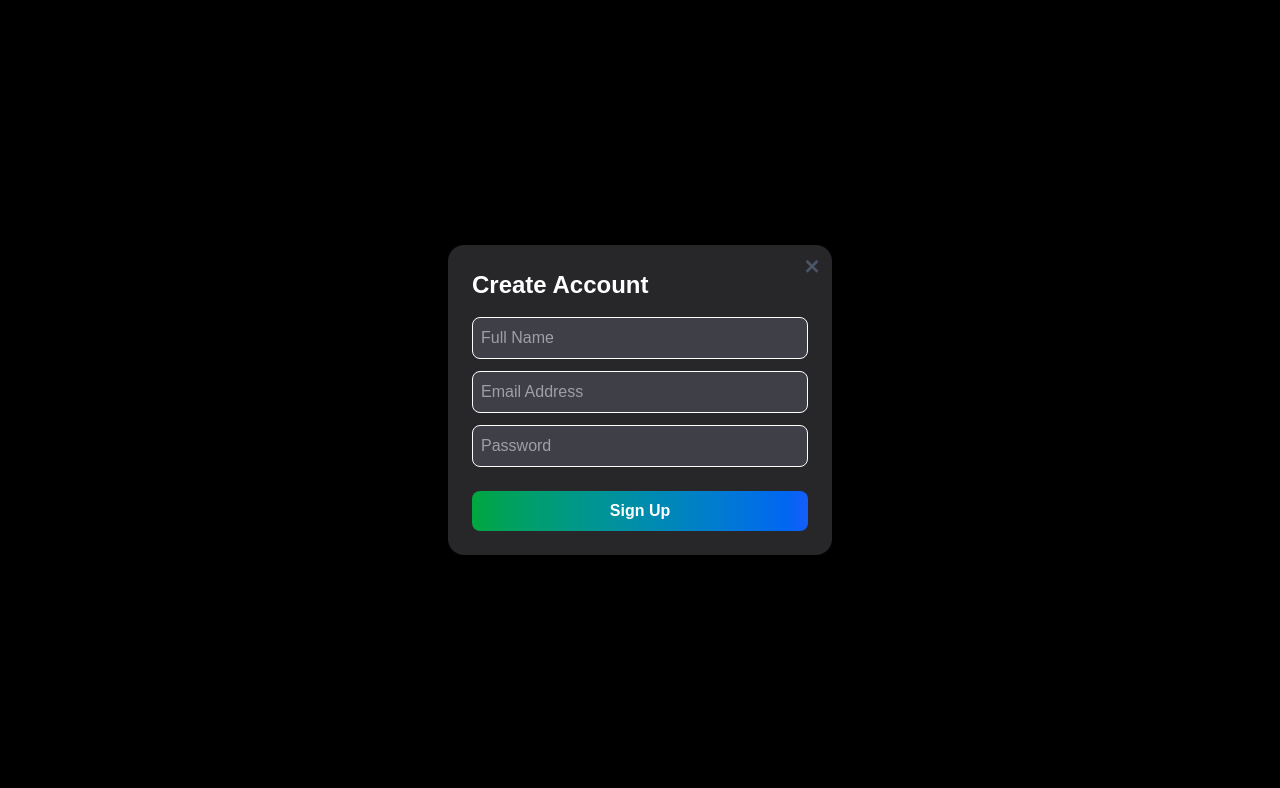
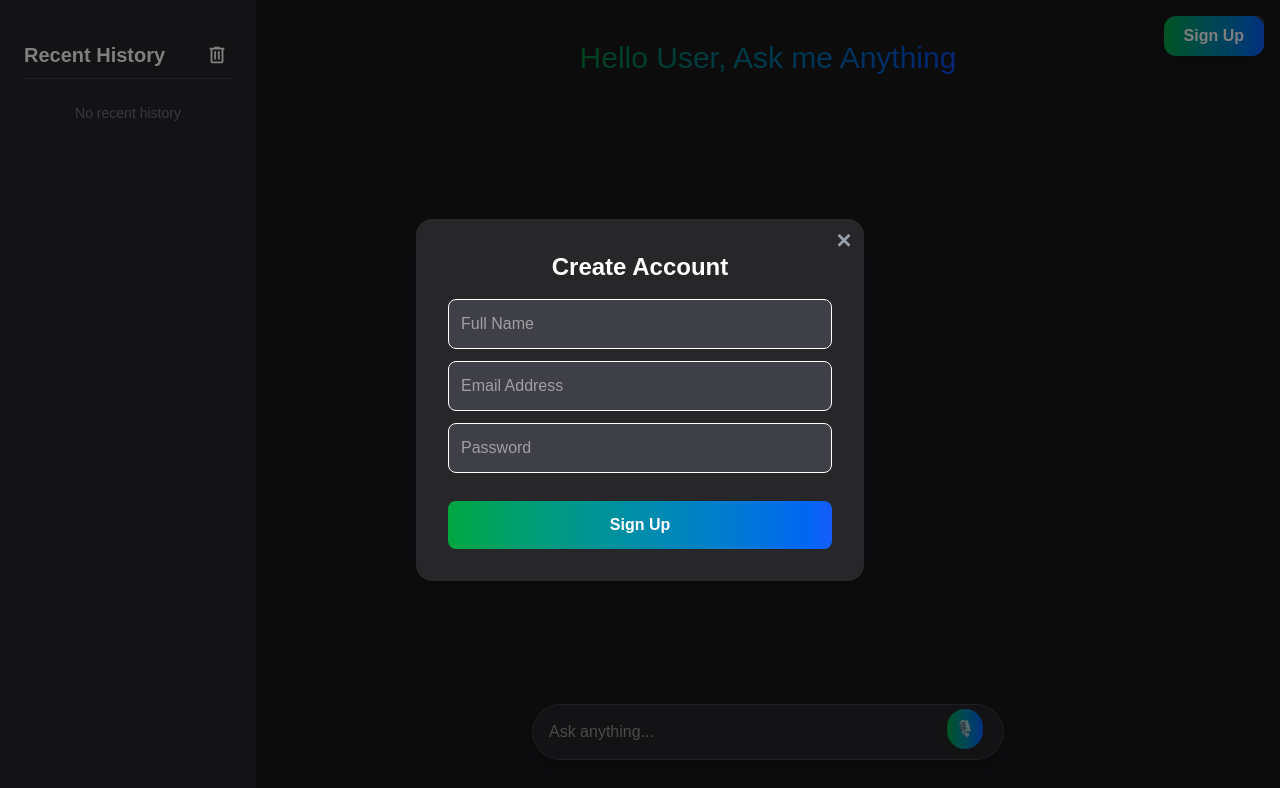
Before and after one commit to Abhiishek-webdev/react-ai-tool, a React (Vite) app: page / in a window 1280 px wide. Both pictures are taken after a click on the button "Sign Up". Shown: the top 788 px of the page. Built offline with nearby package versions, Linux system fonts and the light colour scheme.

Commit message:
make it responsive

```diff
--- a/src/App.css
+++ b/src/App.css
@@ -0,0 +1,22 @@
+@keyframes fadeIn {
+  from {
+    opacity: 0;
+    transform: scale(0.95);
+  }
+  to {
+    opacity: 1;
+    transform: scale(1);
+  }
+}
+
+.animate-fadeIn {
+  animation: fadeIn 0.3s ease-out;
+}
+/* 🧩 Hide scrollbar globally */
+.scrollbar-hide::-webkit-scrollbar {
+  display: none;
+}
+.scrollbar-hide {
+  -ms-overflow-style: none;
+  scrollbar-width: none;
+}
--- a/src/App.jsx
+++ b/src/App.jsx
@@ -9,35 +9,29 @@ import VoiceChat from "./components/VoiceChat";
 function App() {
   const [question, setQuestion] = useState("");
   const [result, setResult] = useState([]);
-  const [recentHistory, setRecentHistory] = useState(JSON.parse(localStorage.getItem('history')))
-  const [selectedHistory, setSelectedHistory] = useState('');
-  const scrollToAns=useRef();
+  const [recentHistory, setRecentHistory] = useState(
+    JSON.parse(localStorage.getItem("history"))
+  );
+  const [selectedHistory, setSelectedHistory] = useState("");
+  const scrollToAns = useRef();
   const [loader, setLoader] = useState(false);
+  const [darkMode, setDarkMode] = useState("dark");
+  const [sidebarOpen, setSidebarOpen] = useState(false);
 
   const askQuestion = async () => {
+    if (!question && !selectedHistory) return false;
 
-    if(!question && !selectedHistory){
-      return false;
+    if (question) {
+      let history = JSON.parse(localStorage.getItem("history")) || [];
+      history = [question, ...history];
+      localStorage.setItem("history", JSON.stringify(history));
+      setRecentHistory(history);
     }
 
-    if(question){
-      if(localStorage.getItem('history')){
-      let history = JSON.parse(localStorage.getItem('history'))
-      history = [question, ...history]
-      localStorage.setItem('history', JSON.stringify(history))
-      setRecentHistory(history)
-    }else{
-      localStorage.setItem('history', JSON.stringify([question]))
-      setRecentHistory([question])
-    }
-    }
-
-    const payloadData = question ? question : selectedHistory
+    const payloadData = question ? question : selectedHistory;
     const payload = {
-    "contents": [{
-      "parts": [{"text": payloadData}]
-    }]
-  }
+      contents: [{ parts: [{ text: payloadData }] }],
+    };
 
     setLoader(true);
     let response = await fetch(URL, {
@@ -46,94 +40,194 @@ function App() {
     });
 
     response = await response.json();
+    let dataString = response.candidates[0].content.parts[0].text;
+    dataString = dataString.split("* ").map((item) => item.trim());
 
-    // Spliting data/Answer
-    let dataString = response.candidates[0].content.parts[0].text;
-    dataString = dataString.split("* ");
-    dataString = dataString.map((item) => item.trim());
+    setResult((prev) => [
+      ...prev,
+      { type: "q", text: question ? question : selectedHistory },
+      { type: "a", text: dataString },
+    ]);
+    setQuestion("");
 
-    //console.log(dataString);
-    setResult([...result,{type:'q',text:question?question:selectedHistory},{type:'a',text:dataString}]);
-    setQuestion('');
-
-    setTimeout(()=>{
-      scrollToAns.current.scrollTop=scrollToAns.current.scrollHeight;
-    },500);
-    setLoader(false)
-  }
+    setTimeout(() => {
+      scrollToAns.current.scrollTop = scrollToAns.current.scrollHeight;
+    }, 500);
+    setLoader(false);
+  };
 
   const isEnter = (event) => {
-     if(event.key=='Enter'){
-      askQuestion();
-     }
-  }
+    if (event.key === "Enter") askQuestion();
+  };
 
-  useEffect(()=>{
-    console.log(selectedHistory);
-    askQuestion();
-  },[selectedHistory])
+  useEffect(() => {
+    if (selectedHistory) askQuestion();
+  }, [selectedHistory]);
 
-  //Dark mode feature
-  const [darkMode, setDarkMode]=useState('dark');
-  useEffect(()=>{
-     if(darkMode=='dark'){
-      document.documentElement.classList.add('dark')
-     }else{
-      document.documentElement.classList.remove('dark')
-     }
-  },[darkMode])
+  // 🌓 Dark mode
+  useEffect(() => {
+    if (darkMode === "dark") document.documentElement.classList.add("dark");
+    else document.documentElement.classList.remove("dark");
+  }, [darkMode]);
 
   return (
-     <div className={darkMode=='dark'?'dark':'light'}>
-      <SignUp/>
-    <div className="grid grid-cols-5 h-screen text-center">
-      <select onChange={(event)=>setDarkMode(event.target.value)} className={`fixed bottom-1 p-4 ${
-              darkMode === "dark" ? "text-white bg-zinc-800" : "text-black bg-white"
+    <div
+      className={`${
+        darkMode === "dark" ? "dark" : ""
+      } w-screen h-screen overflow-hidden`}
+    >
+      <SignUp />
+
+      {/* 🟢 Header */}
+      <header className="md:hidden flex items-center justify-between p-3 border-b dark:border-zinc-700 bg-white dark:bg-zinc-900">
+        <button
+          onClick={() => setSidebarOpen(true)}
+          aria-label="Open sidebar"
+          className="p-2 rounded-md focus:outline-none focus:ring"
+        >
+          <svg
+            className="w-6 h-6"
+            fill="none"
+            stroke="currentColor"
+            viewBox="0 0 24 24"
+          >
+            <path
+              strokeWidth="2"
+              strokeLinecap="round"
+              strokeLinejoin="round"
+              d="M4 6h16M4 12h16M4 18h16"
+            />
+          </svg>
+        </button>
+
+
+        {/* 🌓 Dark mode (mobile) */}
+        <div className="hidden md:block fixed top-20 right-5 z-30">
+         <select
+         onChange={(e) => setDarkMode(e.target.value)}
+         value={darkMode}
+         className={`p-2 rounded-md border text-sm ${
+         darkMode === "dark"
+         ? "text-white bg-zinc-800 border-zinc-700"
+         : "text-black bg-white border-zinc-300"
        }`}>
-         <option  value="dark">Dark</option>
-         <option  value="light">Light</option>
+         <option value="dark">Dark</option>
+         <option value="light">Light</option>
         </select>
+       </div>
 
-      <RecentSearch recentHistory={recentHistory} setRecentHistory={setRecentHistory} setSelectedHistory={setSelectedHistory} darkMode={darkMode}/>
-      <div className="col-span-4 p-10">
-       <h1 className="text-3xl bg-clip-text text-transparent bg-gradient-to-r from-green-700 to-blue-700"
-        >Hello User, Ask me Anything</h1>
-        {
-          loader?
-          <div role="status">
-        <svg aria-hidden="true" className="inline w-8 h-8 text-gray-200 animate-spin dark:text-gray-600 fill-purple-600" viewBox="0 0 100 101" fill="none" xmlns="http://www.w3.org/2000/svg">
-        <path d="M100 50.5908C100 78.2051 77.6142 100.591 50 100.591C22.3858 100.591 0 78.2051 0 50.5908C0 22.9766 22.3858 0.59082 50 0.59082C77.6142 0.59082 100 22.9766 100 50.5908ZM9.08144 50.5908C9.08144 73.1895 27.4013 91.5094 50 91.5094C72.5987 91.5094 90.9186 73.1895 90.9186 50.5908C90.9186 27.9921 72.5987 9.67226 50 9.67226C27.4013 9.67226 9.08144 27.9921 9.08144 50.5908Z" fill="currentColor"/>
-        <path d="M93.9676 39.0409C96.393 38.4038 97.8624 35.9116 97.0079 33.5539C95.2932 28.8227 92.871 24.3692 89.8167 20.348C85.8452 15.1192 80.8826 10.7238 75.2124 7.41289C69.5422 4.10194 63.2754 1.94025 56.7698 1.05124C51.7666 0.367541 46.6976 0.446843 41.7345 1.27873C39.2613 1.69328 37.813 4.19778 38.4501 6.62326C39.0873 9.04874 41.5694 10.4717 44.0505 10.1071C47.8511 9.54855 51.7191 9.52689 55.5402 10.0491C60.8642 10.7766 65.9928 12.5457 70.6331 15.2552C75.2735 17.9648 79.3347 21.5619 82.5849 25.841C84.9175 28.9121 86.7997 32.2913 88.1811 35.8758C89.083 38.2158 91.5421 39.6781 93.9676 39.0409Z" fill="currentFill"/>
+      </header>
+
+      {/* 🧩 Main layout (grid, fixed height) */}
+      <div className="grid grid-cols-1 md:grid-cols-5 h-[calc(100vh-56px)] md:h-screen">
+        {/* Sidebar */}
+        <aside
+          className={`bg-white dark:bg-zinc-800 md:col-span-1 z-30 transform transition-transform
+            ${
+              sidebarOpen
+                ? "fixed inset-0 w-4/5 max-w-xs md:static"
+                : "hidden md:block"
+            }`}
+        >
+          <div className="h-full p-3 md:pt-5 md:h-screen overflow-y-auto scrollbar-hide">
+            <div className="flex items-center justify-between md:hidden mb-2">
+              <h2 className="text-lg font-semibold text-zinc-900 dark:text-zinc-100">
+                Recent
+              </h2>
+              <button
+                onClick={() => setSidebarOpen(false)}
+                className="px-2 py-1 rounded"
+              >
+                ✕
+              </button>
+            </div>
+
+            <RecentSearch
+              recentHistory={recentHistory}
+              setRecentHistory={setRecentHistory}
+              setSelectedHistory={(h) => {
+                setSelectedHistory(h);
+                setSidebarOpen(false);
+              }}
+              darkMode={darkMode}
+            />
+          </div>
+        </aside>
+
+        {/* Overlay for mobile */}
+        {sidebarOpen && (
+          <div
+            className="fixed inset-0 bg-black/40 z-20 md:hidden"
+            onClick={() => setSidebarOpen(false)}
+          />
+        )}
+
+        {/* Main content */}
+        <main className="md:col-span-4 flex flex-col items-center p-4 md:p-10 text-center h-full overflow-hidden">
+
+  {/* Desktop Dark mode selector */}
+  <div className="hidden md:block fixed top-4 right-4 z-30">
+    <select
+      onChange={(e) => setDarkMode(e.target.value)}
+      value={darkMode}
+      className={`p-2 rounded-md border text-sm ${
+        darkMode === "dark"
+          ? "text-white bg-zinc-800 border-zinc-700"
+          : "text-black bg-white border-zinc-300"
+      }`}
+    >
+      <option value="dark">Dark</option>
+      <option value="light">Light</option>
+    </select>
+  </div>
+
+  {/* Heading */}
+  <h1 className="text-2xl md:text-3xl bg-clip-text text-transparent bg-gradient-to-r from-green-700 to-blue-700 mb-3">
+    Hello User, Ask me Anything
+  </h1>
+
+  {/* Loader */}
+  {loader && (
+    <div role="status" className="my-2">
+      <svg
+        aria-hidden="true"
+        className="inline w-8 h-8 text-gray-200 animate-spin dark:text-gray-600 fill-purple-600"
+        viewBox="0 0 100 101"
+      >
+        <path
+          d="M100 50.5908C100 78.2051..."
+          fill="currentColor"
+        />
       </svg>
-        <span className="sr-only">Loading...</span>
-      </div>:null
-        }
-        <div ref={scrollToAns} className="container h-100 overflow-x-auto text-balance">
-          <div className="dark:text-zinc-300 text-zinc-800">
-            <ul>
-            {
-              result.map((item,idx)=>(
-               <QuestionAnswer key={idx} item={item} idx={idx}/>
-              ))
-            }
+    </div>
+  )}
+
+  {/* ✅ Scrollable Q/A Section only */}
+  <div
+    ref={scrollToAns}
+    className="flex-1 w-full md:w-3/4 overflow-y-auto scrollbar-hide px-2 pb-4"
+  >
+    <ul className="dark:text-zinc-300 text-zinc-800 space-y-2">
+      {result.map((item, idx) => (
+        <QuestionAnswer key={idx} item={item} idx={idx} />
+      ))}
     </ul>
   </div>
-        </div>
-        <div
-          className="dark:bg-zinc-800 bg-white w-1/2 p-1 pr-5 dark:text-white text-zinc-800 m-auto rounded-4xl
-           border border-zinc-700 flex h-14"
-        >
+
+  {/* ✅ Fixed Input Bar (always visible at bottom) */}
+  <div className="sticky bottom-0 w-full md:w-1/2 dark:bg-zinc-800 bg-white p-1 pr-5 dark:text-white text-zinc-800 rounded-4xl border border-zinc-700 flex h-14 shadow-lg">
     <input
       type="text"
       value={question}
       onKeyDown={isEnter}
       onChange={(event) => setQuestion(event.target.value)}
-            className="w-full h-full p-3 outline-none"
-            placeholder="Ask anything"
+      className="w-full h-full p-3 outline-none bg-transparent"
+      placeholder="Ask anything..."
     />
     <VoiceChat onResult={(transcript) => setQuestion(transcript)} />
   </div>
-      </div>
+</main>
+
       </div>
     </div>
   );
--- a/src/components/RecentSearch.jsx
+++ b/src/components/RecentSearch.jsx
@@ -1,28 +1,65 @@
-import React from 'react'
+// src/components/RecentSearch.jsx
+import React from "react";
 
-export default function RecentSearch({recentHistory, setRecentHistory, setSelectedHistory, darkMode}) {
-
-    const clearHistory=()=>{
+export default function RecentSearch({
+  recentHistory,
+  setRecentHistory,
+  setSelectedHistory,
+  darkMode,
+}) {
+  const clearHistory = () => {
     localStorage.clear();
     setRecentHistory([]);
-  }
+  };
 
-    return (
-        <>
-            <div className="col-span-1 dark:bg-zinc-800 bg-white p-3 md:pt-5 md:h-screen overflow-y-auto w-full md:w-auto">
-                <h1 className="text-xl dark:text-white text-zinc-800 flex text-center justify-center">
-                    <span>Recent History</span>
-                    <button onClick={clearHistory} className="cursor-pointer"><svg xmlns="http://www.w3.org/2000/svg" height="22px" viewBox="0 -960 960 960" width="22px" className={`fill-current ${darkMode === 'dark' ? 'text-white' : 'text-black'}`}>
-                    <path d="M280-120q-33 0-56.5-23.5T200-200v-520h-40v-80h200v-40h240v40h200v80h-40v520q0 33-23.5 56.5T680-120H280Zm400-600H280v520h400v-520ZM360-280h80v-360h-80v360Zm160 0h80v-360h-80v360ZM280-720v520-520Z" /></svg></button>
-                </h1>
-                <ul className="text-left overflow-auto mt-2">
-                    {
-                        recentHistory && recentHistory.map((item, idx) => (
-                        <li key={idx} onClick={() => setSelectedHistory(item)} className="px-5 pl-5 truncate dark:text-zinc-400 text-zinc-700 cursor-pointer dark:hover:bg-zinc-700 dark:hover:text-zinc-200 hover:bg-white hover hover:text-zinc-800">{item}</li>
-                        ))
-                    }
-                </ul>
-            </div>
-        </>
-    )
+  return (
+    <div
+      className={`w-full md:w-auto dark:bg-zinc-800 bg-white p-3 md:pt-5 md:h-screen overflow-y-auto rounded-md md:rounded-none shadow-sm md:shadow-none`}
+    >
+      {/* Header */}
+      <div className="flex items-center justify-between border-b border-gray-300 dark:border-zinc-700 pb-2">
+        <h1 className="text-lg sm:text-xl font-semibold dark:text-white text-zinc-800">
+          Recent History
+        </h1>
+
+        {/* Clear button */}
+        <button
+          onClick={clearHistory}
+          className="p-1 rounded-md hover:bg-zinc-200 dark:hover:bg-zinc-700 transition"
+        >
+          <svg
+            xmlns="http://www.w3.org/2000/svg"
+            height="22px"
+            viewBox="0 -960 960 960"
+            width="22px"
+            className={`fill-current ${
+              darkMode === "dark" ? "text-white" : "text-black"
+            }`}
+          >
+            <path d="M280-120q-33 0-56.5-23.5T200-200v-520h-40v-80h200v-40h240v40h200v80h-40v520q0 33-23.5 56.5T680-120H280Zm400-600H280v520h400v-520ZM360-280h80v-360h-80v360Zm160 0h80v-360h-80v360ZM280-720v520-520Z" />
+          </svg>
+        </button>
+      </div>
+
+      {/* List */}
+      <ul className="text-left overflow-auto mt-3 space-y-1 max-h-[70vh] md:max-h-[80vh]">
+        {recentHistory && recentHistory.length > 0 ? (
+          recentHistory.map((item, idx) => (
+            <li
+              key={idx}
+              onClick={() => setSelectedHistory(item)}
+              className="px-4 py-2 truncate dark:text-zinc-400 text-zinc-700 cursor-pointer rounded-md
+              dark:hover:bg-zinc-700 dark:hover:text-zinc-200 hover:bg-gray-100 hover:text-zinc-900 transition"
+            >
+              {item}
+            </li>
+          ))
+        ) : (
+          <p className="text-sm text-center text-gray-500 dark:text-zinc-500 py-3">
+            No recent history
+          </p>
+        )}
+      </ul>
+    </div>
+  );
 }
--- a/src/components/SignUp.jsx
+++ b/src/components/SignUp.jsx
@@ -21,31 +21,42 @@ export default function SignUp() {
 
   return (
     <div>
-      {/* 🔹 Top Right Button */}
+      {/* 🔹 Floating Top-Right Button */}
       <button
         onClick={() => setOpen(true)}
-        className="absolute top-5 right-5 px-5 py-2 rounded-xl
+        className="fixed top-4 right-4 px-5 py-2 rounded-xl
         bg-gradient-to-r from-green-600 to-blue-600
-        text-white font-semibold shadow-lg hover:opacity-90"
+        text-white font-semibold shadow-lg hover:opacity-90
+        active:scale-95 transition-transform duration-150 z-50
+        text-sm sm:text-base"
       >
         Sign Up
       </button>
 
-      {/* 🔹 Modal */}
+      {/* 🔹 Modal Overlay */}
       {open && (
-        <div className="fixed inset-0 flex items-center justify-center bg-black bg-opacity-50 z-50">
-          <div className="bg-white dark:bg-zinc-800 p-6 rounded-2xl w-[90%] sm:w-96 shadow-lg relative">
+        <div className="fixed inset-0 flex items-center justify-center bg-black/50 z-50 px-4">
+          {/* 🔹 Modal Box */}
+          <div
+            className="bg-white dark:bg-zinc-800 p-6 sm:p-8 rounded-2xl w-full max-w-md
+            shadow-lg relative animate-fadeIn"
+          >
+            {/* 🔹 Close Button */}
             <button
               onClick={() => setOpen(false)}
-              className="absolute top-2 right-3 text-xl font-bold text-gray-600 hover:text-red-500"
+              className="absolute top-2 right-3 text-xl font-bold
+              text-gray-600 dark:text-gray-400 hover:text-red-500 transition"
+              aria-label="Close modal"
             >
               ✕
             </button>
 
-            <h2 className="text-2xl font-semibold mb-4 dark:text-white">
+            {/* 🔹 Title */}
+            <h2 className="text-xl sm:text-2xl font-semibold mb-4 text-center dark:text-white">
               Create Account
             </h2>
 
+            {/* 🔹 Signup Form */}
             <form onSubmit={handleSubmit} className="flex flex-col gap-3">
               <input
                 type="text"
@@ -53,7 +64,8 @@ export default function SignUp() {
                 placeholder="Full Name"
                 value={formData.name}
                 onChange={handleChange}
-                className="p-2 border rounded-lg dark:bg-zinc-700 dark:text-white"
+                className="p-2 sm:p-3 border rounded-lg focus:ring-2 focus:ring-blue-500
+                dark:bg-zinc-700 dark:text-white outline-none transition"
                 required
               />
               <input
@@ -62,7 +74,8 @@ export default function SignUp() {
                 placeholder="Email Address"
                 value={formData.email}
                 onChange={handleChange}
-                className="p-2 border rounded-lg dark:bg-zinc-700 dark:text-white"
+                className="p-2 sm:p-3 border rounded-lg focus:ring-2 focus:ring-blue-500
+                dark:bg-zinc-700 dark:text-white outline-none transition"
                 required
               />
               <input
@@ -71,12 +84,15 @@ export default function SignUp() {
                 placeholder="Password"
                 value={formData.password}
                 onChange={handleChange}
-                className="p-2 border rounded-lg dark:bg-zinc-700 dark:text-white"
+                className="p-2 sm:p-3 border rounded-lg focus:ring-2 focus:ring-blue-500
+                dark:bg-zinc-700 dark:text-white outline-none transition"
                 required
               />
               <button
                 type="submit"
-                className="mt-3 px-4 py-2 rounded-lg bg-gradient-to-r from-green-600 to-blue-600 text-white font-semibold hover:opacity-90"
+                className="mt-4 px-4 py-2 sm:py-3 rounded-lg bg-gradient-to-r
+                from-green-600 to-blue-600 text-white font-semibold hover:opacity-90
+                active:scale-95 transition-transform duration-150"
               >
                 Sign Up
               </button>
```
Also changed, not shown: src/SignUp.jsx (+5 -3 lines). Lines whose indentation alone changed are shown as unchanged.
